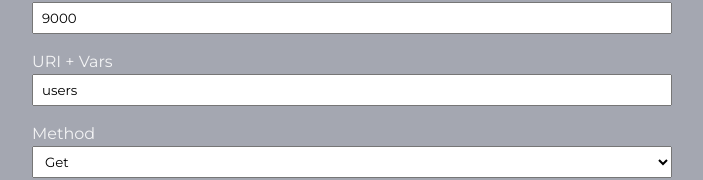
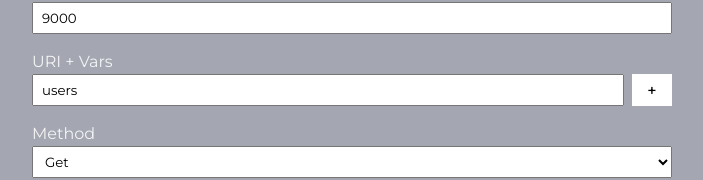
Before and after one commit to ask0ldd/APIRequestMaker, a React (Vite) app: page / in a window 1280 px wide. Shown: the part 158-338 px from the top of the page, without its empty margins (288-991 px from the left). Built offline with nearby package versions, Linux system fonts and the light colour scheme; a web font is replaced by a local one.

Commit message:
endpoints saving

```diff
--- a/src/App.css
+++ b/src/App.css
@@ -48,3 +48,33 @@ textarea {
   width: 100%;
   overflow-wrap: break-word;
 }
+
+.inputButtonContainer {
+  display: flex;
+  column-gap: 0.5rem;
+}
+
+.inputButtonContainer input {
+  flex: 1;
+}
+
+.inputButtonContainer button {
+  flex-grow: 0;
+  height: 2rem;
+  background-color: white;
+  border-radius: 0;
+  display: flex;
+  justify-content: center;
+  align-items: center;
+  width: 2rem;
+}
+
+li.uriList {
+  height: 2rem;
+  padding: 0 0.5rem;
+}
+
+ul.uriListContainer {
+  display: flex;
+  flex-direction: column;
+}
--- a/src/App.tsx
+++ b/src/App.tsx
@@ -13,6 +13,7 @@ function App() {
 
   const [form, setForm] = useState<IForm>(formDefault)
   const [requestResult, setRequestResult] = useState<string>('')
+  const [savedURI, setSavedURI] = useState<string[]>([])
 
   function handleChange(event: React.FormEvent<HTMLInputElement | HTMLTextAreaElement | HTMLSelectElement>){
     const {name, value} = event.currentTarget
@@ -22,6 +23,12 @@ function App() {
   async function handleSubmit(event: React.FormEvent<HTMLFormElement>){
     event.preventDefault()
     sendRequest()
+  }
+
+  function saveURI(event: React.FormEvent<HTMLButtonElement>){
+    event.preventDefault()
+    const input = event.currentTarget.previousSibling as HTMLInputElement
+    if(!savedURI.includes(input.value)) setSavedURI([...savedURI, input.value])
   }
 
   async function sendRequest(){
@@ -34,7 +41,7 @@ function App() {
         const response = await fetch(url)
         datas = await response.json()
       }catch(error){
-        console.error(error)
+        console.log(error)
       }
     }
 
@@ -43,13 +50,12 @@ function App() {
         const response = await fetch(url, {
           method: "POST",
           mode: "cors",
-          /*cache: "no-cache",
-          credentials: "same-origin",*/
           headers: {
             "Content-Type": "application/json",
           },
           body: form.postDatas
         })
+        if(response.status !== 200) return console.log(response.statusText)
         console.log(response.status)
         datas = await response.json()
         console.log('datas : ',datas)
@@ -90,7 +96,7 @@ function App() {
         if(response.status !== 200) return console.log(response.statusText)
         console.log(datas)
       }catch(error){
-        console.error(error)
+        console.log(error)
       }
     }
 
@@ -105,7 +111,12 @@ function App() {
         <label htmlFor="port">Port</label>
         <input name="port" onChange={handleChange} type="text" value={form.port}/>
         <label htmlFor="URIVar">URI + Vars</label>
-        <input name="URIVar" onChange={handleChange} type="text" value={form.URIVar}/>
+        <div className='inputButtonContainer'><input name="URIVar" onChange={handleChange} type="text" value={form.URIVar}/><button onClick={saveURI}>+</button></div>
+        <ul className='uriListContainer'>
+          {
+            savedURI.map((uri, index) => (<li key={'uri'+index} className='uriList'>{uri}</li>))
+          }
+        </ul>
         <label>Method</label>
         <select name="verb" onChange={handleChange}>
             <option value="get">Get</option>
@@ -117,7 +128,7 @@ function App() {
         <textarea name="postDatas" onChange={handleChange}/>
         <input type="submit" value="Send this Request"/>
       </form>
-      {requestResult && <div className='requestResult'>{requestResult}</div> }
+      { requestResult && <div className='requestResult'>{requestResult}</div> }
     </main>
   )
 }
```
